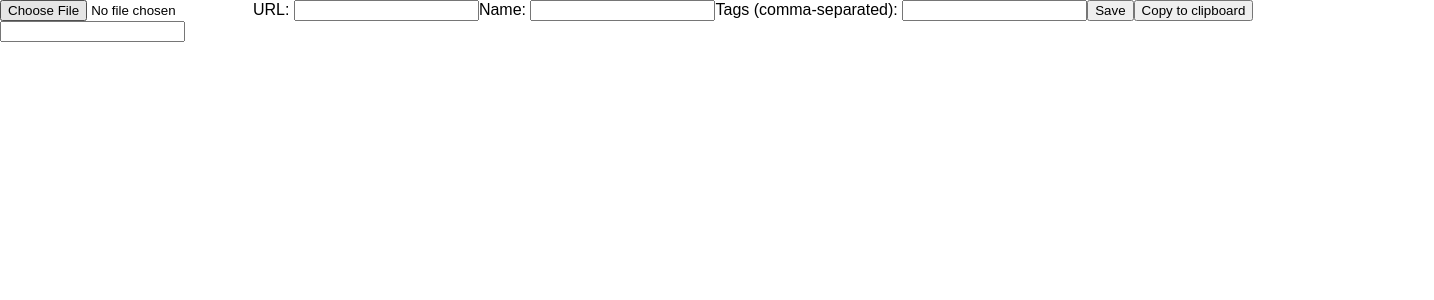
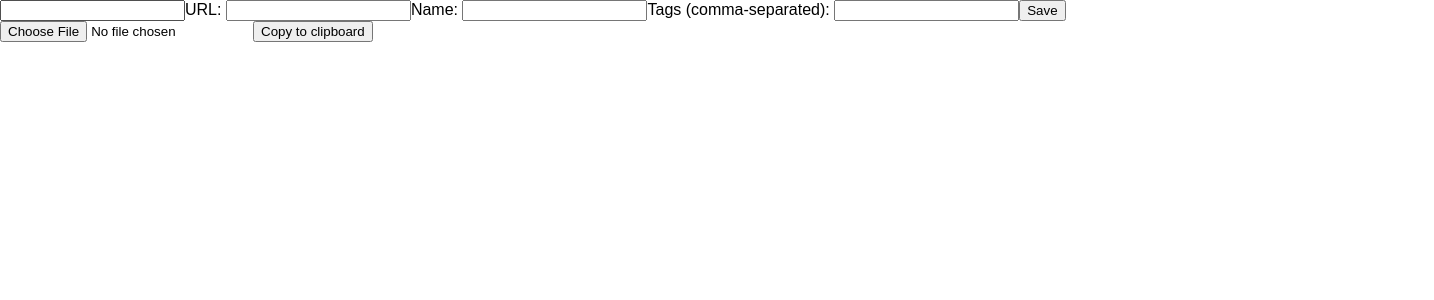
Before and after one commit to jessepinho/bookmarkables, a React (Create React App) app: page / in a window 1280 px wide. Shown: the top 300 px of the page, 1434 px wide, since content can reach past the window. Built offline with nearby package versions, Linux system fonts and the light colour scheme; the HTML template or start-up script is replaced by a standard one.

Commit message:
feat: reorder elements on the page

```diff
--- a/src/App.tsx
+++ b/src/App.tsx
@@ -38,10 +38,10 @@ export default class App extends React.Component<{}, State> {
   render() {
     return (
       <React.Fragment>
+        <Search registry={this.state.registry} />
+        <AddBookmarkForm onAdd={this.handleAddBookmark} />
         <Upload onUpload={this.handleUpload} onError={console.error} />
-        <AddBookmarkForm onAdd={this.handleAddBookmark} />
         <ExportForm registry={this.state.registry} />
-        <Search registry={this.state.registry} />
       </React.Fragment>
     );
   }
```
